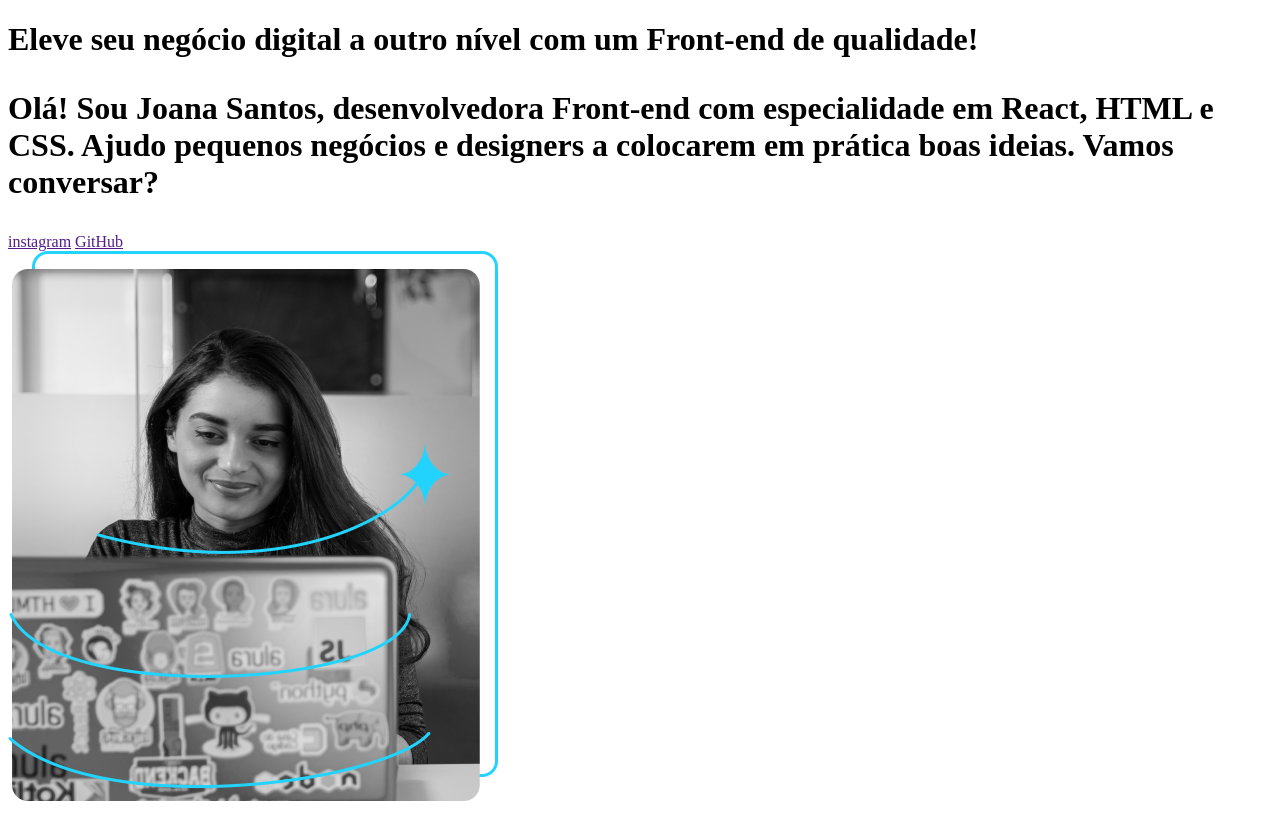
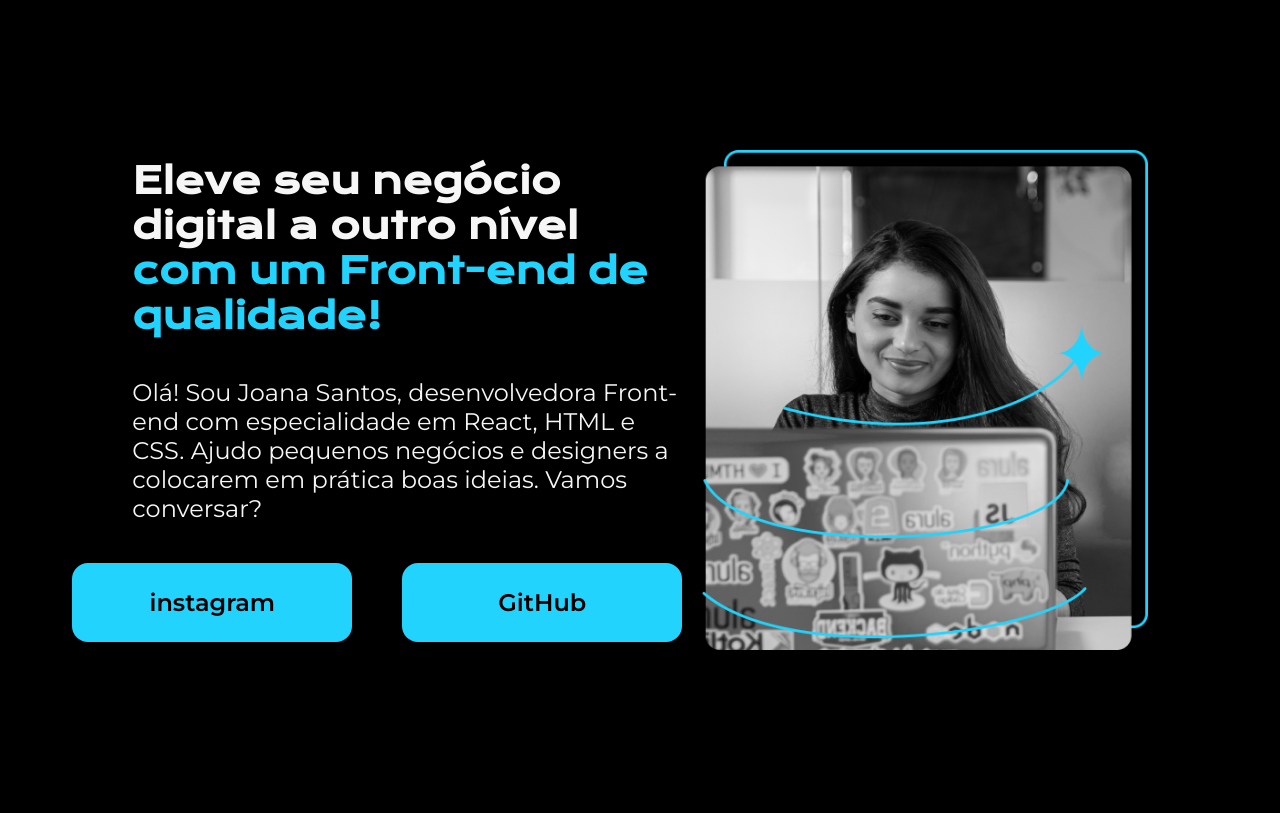
Before and after one commit to kauanconstancio/Portifolio-Alura, a plain HTML site: page index.html in a window 1280 px wide. Drawn offline with nearby package versions, Linux system fonts and the light colour scheme.

Commit message:
Estilização completa do código html

```diff
--- a/index.html
+++ b/index.html
@@ -10,8 +10,8 @@
     <div class="conteudo">
         <h1>
             Eleve seu negócio digital a outro nível <span>com um Front-end de qualidade!</span>
-            <p>Olá! Sou Joana Santos, desenvolvedora Front-end com especialidade em React, HTML e CSS. Ajudo pequenos negócios e designers a colocarem em prática boas ideias. Vamos conversar?</p>
         </h1>
+        <p>Olá! Sou Joana Santos, desenvolvedora Front-end com especialidade em React, HTML e CSS. Ajudo pequenos negócios e designers a colocarem em prática boas ideias. Vamos conversar?</p>
         <div class="btn-social">
             <a href="">instagram</a>
             <a href="">GitHub</a>
--- a/style.scss
+++ b/style.scss
@@ -0,0 +1,62 @@
+@import url('https://fonts.googleapis.com/css2?family=Krona+One&family=Montserrat:ital,wght@0,100..900;1,100..900&display=swap');
+
+*{
+    padding: 0;
+    margin: 0;
+    box-sizing: border-box;
+}
+
+body{
+    display: flex;
+    align-items: center;
+    justify-content: center;
+    gap: 20px;
+    height: 100vh;
+    padding: 300px 200px;
+    background-color: #000;
+
+    .conteudo{
+        display: flex;
+        align-items: center;
+        justify-content: center;
+        flex-direction: column;
+        gap: 40px;
+        h1{
+            font-size: 2.25rem;
+            color: #F6F6F6;
+            font-family: 'Krona One';
+            span{
+                color: #22D4FD;
+            }
+        }
+        p{
+            font-size: 1.5rem;
+            color: #F6F6F6;
+            font-family: 'Montserrat';
+        }
+        .btn-social{
+            display: flex;
+            margin-left: -60px;
+            gap: 50px;
+            a{
+                background-color: #22D4FD;
+                padding: 16px;
+                border-radius: 16px;
+                color: #000;
+                text-decoration: none;
+                width: 280px;
+                height: 79px;
+                display: flex;
+                align-items: center;
+                justify-content: center;
+                font-size: 1.5rem;
+                font-family: 'Montserrat';
+                font-weight: 600;
+            }
+        }
+    }
+    img{
+        width: 488px;
+        height: 500px;
+    }
+}
```
Also changed, not shown: style.css, 1 other file.
